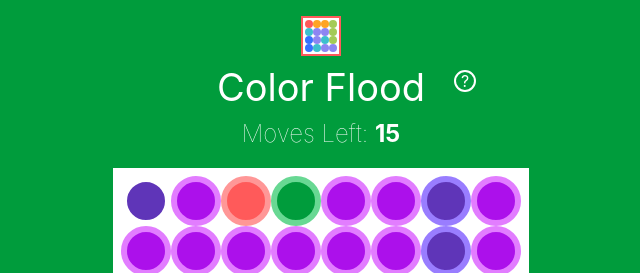
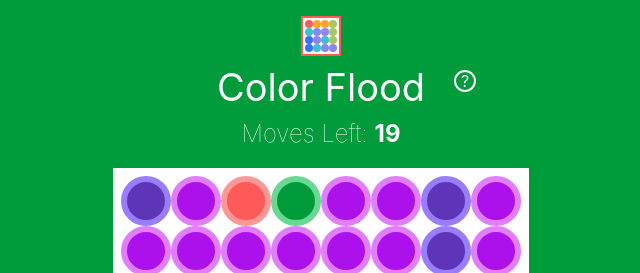
Before and after one commit to beesandtrees/colorGame, a React app: page / in a window 1280 px wide. Shown: the top 273 px of the page, 319-959 px from the left. Built offline with nearby package versions, Linux system fonts and the light colour scheme.

Commit message:
colors && logic

```diff
--- a/src/components/App.css
+++ b/src/components/App.css
@@ -89,6 +89,19 @@
   width: 100vw;
 }
 
+.newgame {
+  background-color: white;
+  color: #212121;
+  white-space: nowrap;
+  margin-right: 10px;
+  padding: 5px;
+  border-radius: 4px;
+  cursor: pointer;
+  margin: 1.6rem auto;
+  width: 100px;
+  text-align: center;
+}
+
 .grape {
   background-color: #5F35B8;
   border-color: #997DFF;
@@ -133,16 +146,3 @@
   background-color: #3771FF;
   border-color: #5ABAFF;
 }
-
-.newgame {
-  background-color: white;
-  color: #212121;
-  white-space: nowrap;
-  margin-right: 10px;
-  padding: 5px;
-  border-radius: 4px;
-  cursor: pointer;
-  margin: 1.6rem auto;
-  width: 100px;
-  text-align: center;
-}
--- a/src/components/App.js
+++ b/src/components/App.js
@@ -34,7 +34,6 @@ class App extends Component {
       colors: shuffleColors,
       level: gamehelpers.createLevel(this.props.game.level)
     };
-    this.showInfo = this.showInfo.bind(this);
   }
   restart(startover) {
     const { game } = this.props;
@@ -52,9 +51,7 @@ class App extends Component {
       this.props.didWin(null);
     }
 
-    console.log(level);
-
-    this.setState = ({
+    this.setState({
       colors: shuffleColors,
       level: level
     });
@@ -63,8 +60,8 @@ class App extends Component {
 
     this.props.createGrid(grid);
   }
-  showInfo() {
-    this.setState({ showInfo: !this.state.showInfo });
+  showInfo(tf) {
+    this.setState({ showInfo: tf });
   }
   render() {
     const { game } = this.props;
@@ -75,7 +72,7 @@ class App extends Component {
         <div className="header">
           <Logo />
           <div className="h1">Color Flood
-                <div onClick={()=>this.showInfo()}>
+            <div onClick={(tf)=>this.showInfo(!this.state.showInfo)}>
                 <Info show={this.state.showInfo} />
             </div>
           </div>
--- a/src/components/Block/Block.css
+++ b/src/components/Block/Block.css
@@ -7,9 +7,9 @@
   transition: all 0.33s;
 }
 
-.block.true {
+/*.block.true {
   border-color: white;
-}
+}*/
 
 .block-3 {
   width: 33.33%;
--- a/src/components/Board/Board.js
+++ b/src/components/Board/Board.js
@@ -146,11 +146,13 @@ export default class Board extends Component {
     }
 
     // update redux state of hasWon
-    if (win) {
+    if (win === true) {
       let upperLevel = this.props.game.level + 1;
       this.props.didWin(win)
       this.props.updateLevel(upperLevel);
-    } else if (this.props.game.clicks >= this.props.maxclick) {
+    } else if (win === 'almost') {
+      this.props.didWin(win)
+    } else if(this.props.game.clicks >= this.props.maxclick) {
       this.props.didWin(false);
     }
   }
--- a/src/helpers/constants.js
+++ b/src/helpers/constants.js
@@ -16,3 +16,34 @@ export const colors = [
     'orange',
     'blue'
 ];
+
+export const colorArrays = {
+    "0":[
+{
+    "background-color": "#5F35B8",
+    "border-color": "#997DFF"
+}, {
+    "background-color": "#AC10EB",
+    "border-color": "#E27DFF"
+}, {
+    "background-color": "#FF48EA",
+    "border-color": "#FAA3E9"
+}, {
+    "background-color": "#FF5A5A",
+    "border-color": "#FF9797"
+}, {
+    "background-color": "#FF8524",
+    "border-color": "#FFAF67"
+}, {
+    "background-color": "#8CB33B",
+    "border-color": "#B3E059"
+}, {
+    "background-color": "#009C3C",
+    "border-color": "#68D893"
+}, {
+    "background-color": "#3DBFCE",
+    "border-color": "#72EDFB"
+}, {
+    "background-color": "#3771FF",
+    "border-color": "#5ABAFF"
+}]};
--- a/src/helpers/helpers.js
+++ b/src/helpers/helpers.js
@@ -23,20 +23,20 @@ export function fisherYates(array) {
 
 export function createLevel(l) {
 
-    // l = game.level
-    // 0-4 === 1, 5-8 === 2, ...
+    let lvlobj,
+        level = Math.ceil((l+1)/8),
+        rows = level + 7,
+        colorSet = (l%8),
+        colors = colorSet <= 4 ? 4 : colorSet,
+        max = 15 + colors;
 
-    let level = Math.ceil((l+1)/4),
-        rows = level + 7,
-        colors = (l%4) + 4,
-        max = (l+colors)*2,
-        maxclick = max > 15 ? max : 15 + l;
-
-    return {
+    lvlobj = {
         "numberofrows": rows,
-        "maxclick": maxclick,
+        "maxclick": max,
         "numberofcolors": colors
     }
+
+    return lvlobj;
 }
 
 export function populateGrid(rows, colors, goalColor) {
```
Also changed, not shown: src/helpers/levels.js (deleted, +0 -51 lines), 1 other file. Lines whose indentation alone changed are shown as unchanged.
